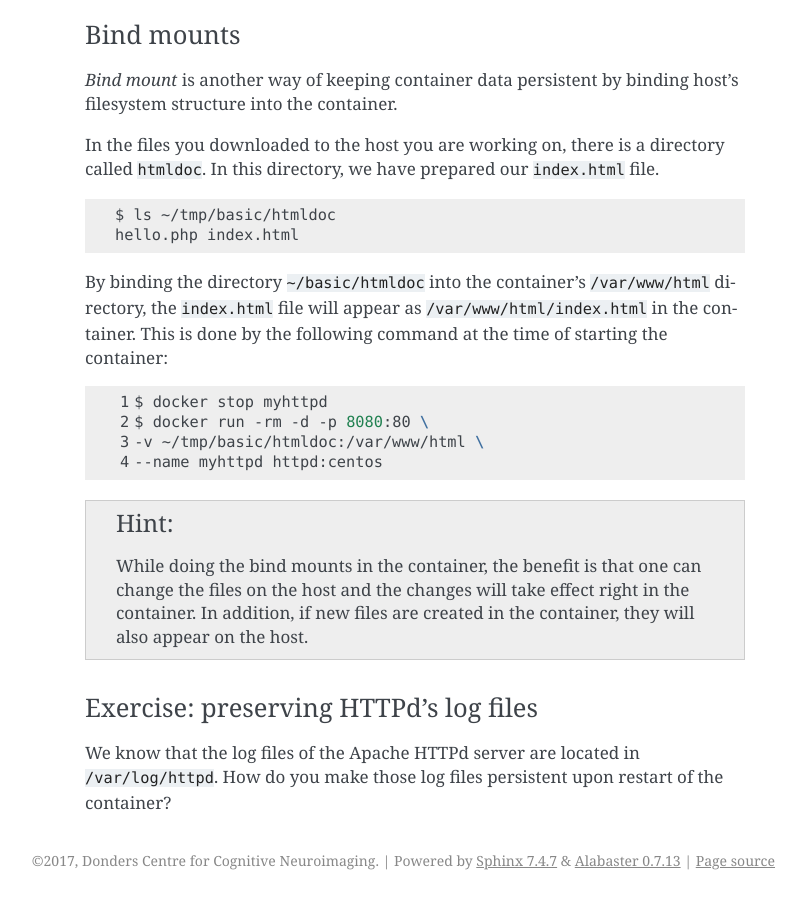
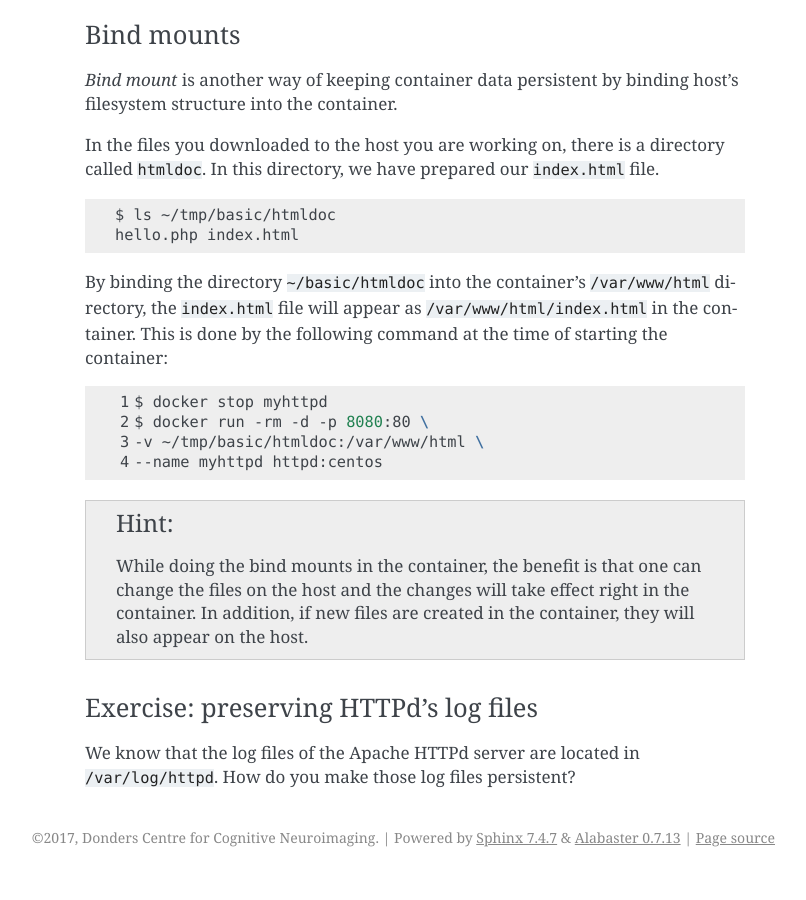
Before and after one commit to Donders-Institute/docker-swarm-setup, a Sphinx documentation site: the page built from doc/tutorial/basic.rst, in a window 1280 px wide and 900 px high, scrolled down 7783 px. Shown: the whole window, without its empty margins (335-1141 px from the left). Built offline with Sphinx 7.4.7, drawn with Linux system fonts in a browser that asks for light colours; after the commit the page ends 8660 px from its top, so only the background shows below that.

Commit message:
Update basic.rst

```diff
--- a/doc/tutorial/basic.rst
+++ b/doc/tutorial/basic.rst
@@ -311,4 +311,4 @@
 Exercise: preserving HTTPd's log files
 --------------------------------------
 
-We know that the log files of the Apache HTTPd server are located in ``/var/log/httpd``.  How do you make those log files persistent upon restart of the container?
+We know that the log files of the Apache HTTPd server are located in ``/var/log/httpd``.  How do you make those log files persistent?
```
